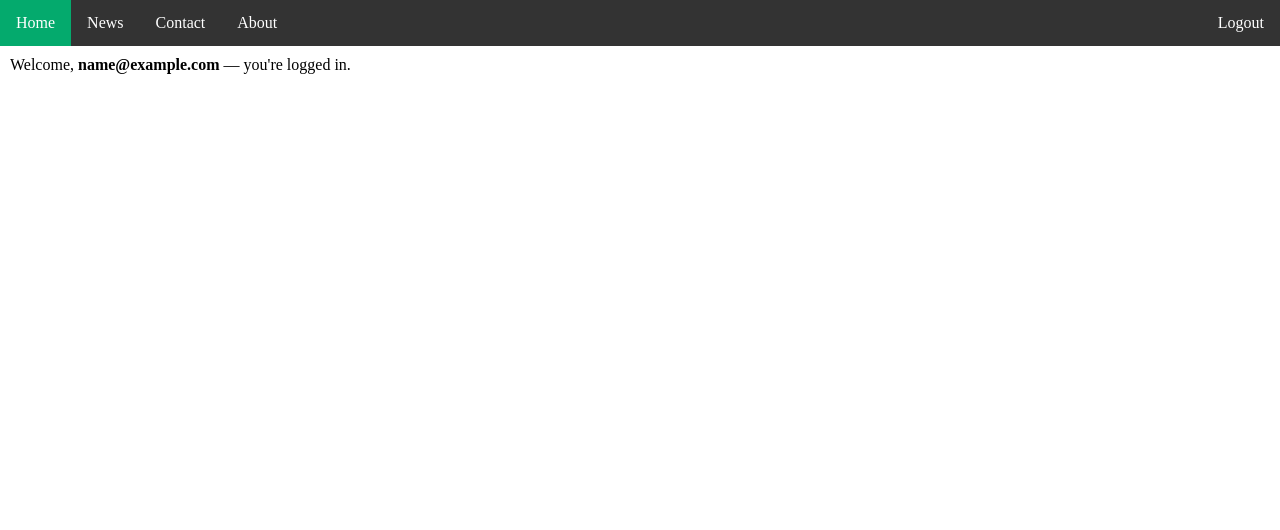
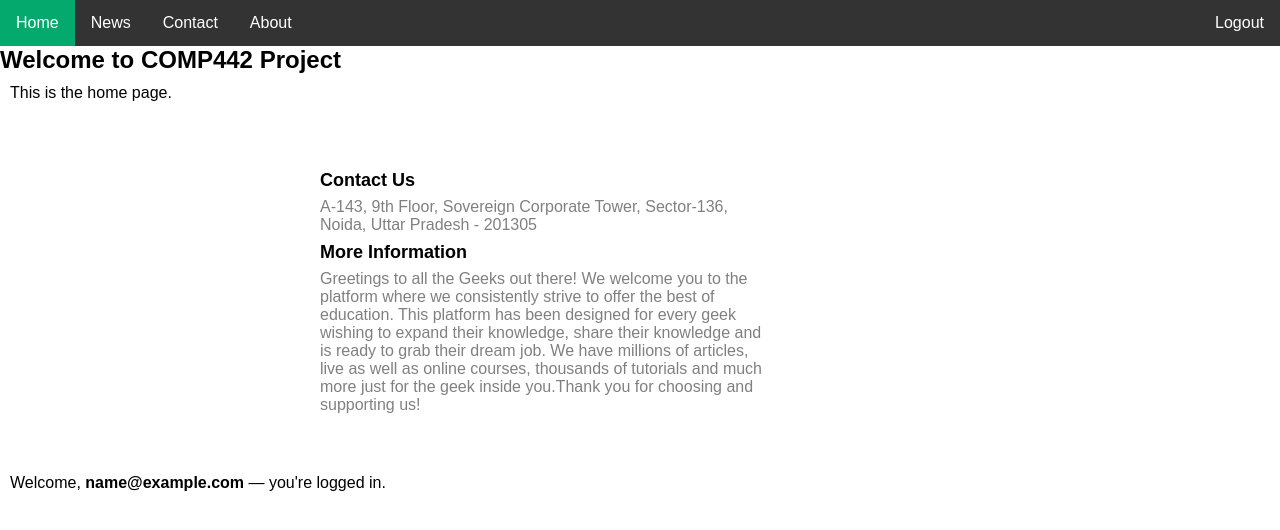
Before and after one commit to greathouserc/COMP442Project, a Flask app: page / in a window 1280 px wide. Shown: the top 530 px of the page. Run offline with Flask 3, Linux system fonts and the light colour scheme; a user stored in the database is signed in; tables that the repository leaves empty hold one stand-in row (values such as "Sample post"); parts of the project's set-up code (start-up, migrations or seed data) failed here and were passed over.

Commit message:
added code for authenticated and unauthenticated users for the home page.

```diff
--- a/app/auth/routes.py
+++ b/app/auth/routes.py
@@ -85,4 +85,4 @@ def post_login():
 @login_required
 def route_logout():
     logout_user()
-    return redirect(url_for('auth.get_login'))
+    return redirect(url_for('core.index'))
--- a/app/core/routes.py
+++ b/app/core/routes.py
@@ -1,10 +1,8 @@
-from flask import render_template, redirect, url_for
+from flask import render_template
 from flask_login import current_user
 
 from app.core import bp
 
 @bp.route('/')
 def index():
-    if current_user.is_authenticated:
-        return render_template('home.html', user=current_user)
-    return redirect(url_for('auth.get_login'))
+    return render_template('home.html', user=current_user)
--- a/app/core/templates/home.html
+++ b/app/core/templates/home.html
@@ -4,23 +4,96 @@
   <meta charset="utf-8">
   <meta name="viewport" content="width=device-width, initial-scale=1">
   <link rel="stylesheet" href="{{ url_for('static', filename='css/navbar.css') }}">
+  <link rel="stylesheet" href="{{ url_for('static', filename='css/homepage.css') }}">
   <title>Home</title>
 </head>
 <body>
   <header>
     <body>
+      <nav>
         <ul>
           <li><a class="active" href="#home">Home</a></li>
           <li><a href="#news">News</a></li>
           <li><a href="#contact">Contact</a></li>
           <li><a href="#about">About</a></li>
+          {% if user.is_authenticated == true %}
           <li style="float:right"><a href="{{ url_for('auth.route_logout') }}">Logout</a></li>
+          {% else %}
+          <li style="float:right"><a href="{{ url_for('auth.get_login') }}">Login</a></li>
+          {% endif %}
+
 
         </ul>
+      </nav>
+
+      <!-- Sections -->
+
+      <!-- Splash Page Section -->
+
+      <section id="home">
+        <h1>Welcome to COMP442 Project</h1>
+        <p>This is the home page.</p>
+      </section>
+
+      <!-- Helpful References -->
+
+       <section class="contact" id="contact">
+        <div class="content">
+          {% if not user.is_authenticated %}
+            <div class="title"><span>Sign Up</span></div>
+            <div class="contactMenu">
+                <div class="input1">
+                    <p>Create an account to access all features!</p>
+                    <div class="button">
+                        <a href="{{ url_for('auth.get_registration') }}" class="button">Sign Up Now</a>
+                    </div>
+                </div>
+            </div>
+          {% endif %}
+                <div class="input3">
+                    <div class="rightside1">
+                        <div class="title1">
+                            <span>
+                                Contact Us
+                            </span>
+                        </div>
+                        <div class="content1">
+                            A-143, 9th Floor, Sovereign
+                            Corporate Tower, Sector-136,
+                            Noida, Uttar Pradesh - 201305
+                        </div>
+                        <div class="title1">
+                            <span>More Information</span>
+                        </div>
+                        <div class="content1">
+                            Greetings to all the Geeks out there!
+                            We welcome you to the platform where we
+                            consistently strive to offer the best
+                            of education. This platform has been
+                            designed for every geek wishing to
+                            expand their knowledge, share their
+                            knowledge and is ready to grab their
+                            dream job. We have millions of articles,
+                            live as well as online courses, thousands
+                            of tutorials and much more just for the
+                            geek inside you.Thank you for choosing
+                            and supporting us!
+                        </div>
+                    </div>
+                </div>
+            </div>
+        </div>
+
+
+
     </body>
   </header>
   <main>
+    {% if user.is_authenticated %}
       <p>Welcome, <strong>{{ user.email }}</strong> — you're logged in.</p>
+    {% else %}
+      <p>Welcome to our site! Please <a href="{{ url_for('auth.get_login') }}">login</a> or <a href="{{ url_for('auth.get_registration') }}">register</a> to access all features.</p>
+    {% endif %}
   </main>
 </body>
 </html>
--- /dev/null
+++ b/app/static/css/homepage.css
@@ -0,0 +1,319 @@
+* {
+    padding: 0;
+    margin: 0;
+    box-sizing: border-box;
+}
+
+body {
+     font-family: "Fira Sans", sans-serif;
+}
+
+/* responsive navbar css */
+@media screen and (max-width: 600px) {
+    nav .sideMenuButton {
+        display: flex;
+    }
+
+    nav .navbar {
+        display: none;
+    }
+
+    .sideNavigationBar {
+        display: block !important;
+    }
+}
+
+.sideNavigationBar {
+    height: 100%;
+    position: fixed;
+    top: 0;
+    right: 0%;
+    background-color: green;
+    overflow-x: hidden;
+    transition: 0.3s ease-in;
+    padding-top: 60px;
+    display: none;
+}
+
+.sideNavigationBar a {
+    padding: 8px 8px 8px 40px;
+    display: block;
+    font-size: 25px;
+    font-weight: 500;
+    color: #d1d1d1;
+    transition: 0.3s;
+    text-decoration: none;
+}
+
+.sideNavigationBar a button {
+    padding: 10px 20px;
+    border-radius: 10px;
+    color: green;
+    font-size: 16px;
+    border-style: none;
+    font-weight: 700;
+}
+
+.sideNavigationBar a:hover {
+    color: white;
+}
+
+.sideNavigationBar .closeButton {
+    position: absolute;
+    top: 10px;
+    right: 25px;
+    font-size: 20px;
+    margin-left: 50px;
+}
+
+.line {
+    display: flex;
+    justify-content: space-between;
+    align-items: center;
+    margin: 2% 5%;
+}
+
+.line .side1 {
+    padding-right: 50px;
+}
+
+.side1 h1 {
+    font-size: 60px;
+    margin-bottom: 10px;
+    color: green;
+}
+
+.side1 button {
+    width: 200px;
+    padding: 12px 20px;
+    border-radius: 20px;
+    border-style: none;
+    color: black;
+    font-size: 17px;
+    font-weight: 600;
+}
+
+/* ...existing code... */
+
+/* Header content responsive */
+@media screen and (max-width: 980px) {
+    .side2 img {
+        width: 350px;
+    }
+
+    .side1 h1 {
+        font-size: 40px;
+    }
+
+    .side1 p {
+        font-size: 17px;
+    }
+
+    .line {
+        margin-top: 80px;
+    }
+}
+
+@media screen and (max-width: 600px) {
+    .side1 h1 {
+        font-size: 35px;
+    }
+
+    .line {
+        flex-direction: column;
+    }
+
+    .line .side1 {
+        padding: 30px;
+    }
+}
+
+/* section */
+
+section .topic a {
+    font-size: 25px;
+    font-weight: 500;
+    margin-bottom: 10px;
+}
+
+.about .boxes {
+    display: flex;
+    flex-wrap: wrap;
+    justify-content: space-between;
+}
+
+.about .boxes .box {
+    margin: 10px 20px;
+    max-width: calc(100% / 3 - 50px);
+    text-align: center;
+    border-radius: 12px;
+    padding: 30px 10px;
+    box-shadow: 0 5px 10px rgba(0, 0, 0, 0.12);
+    cursor: default;
+}
+
+/* Contact Page  */
+
+.contact {
+    padding: 20px;
+}
+
+.contact .content {
+    margin: 0 auto;
+    padding: 30px 0;
+}
+
+.content .title {
+    width: 80%;
+    text-align: center;
+    font-weight: bolder;
+    font-size: 40px;
+}
+
+.title {
+    margin-bottom: 30px;
+    margin-left: 80px;
+}
+
+.contactMenu {
+    display: flex;
+    justify-content: space-evenly;
+}
+
+.input2 {
+    margin-top: 10;
+}
+
+.label1 {
+    font-size: 18px;
+    margin-top: 8px;
+    margin-bottom: 8px;
+    font-weight: bolder;
+}
+
+.contactMenu .input1 input {
+    border-radius: 13px;
+    padding: 6px;
+}
+
+.input2 input {
+    border-color: rgb(252, 244, 244);
+    width: 400px;
+}
+
+.button {
+    margin-top: 12px;
+    margin-left: 5px;
+}
+
+.button button {
+    width: 162px;
+    height: 35px;
+    border-radius: 12px;
+    border-color: transparent;
+}
+
+.button button:hover {
+    background-color: #8cc099;
+}
+
+button {
+    width: 162px;
+    height: 35px;
+    border-radius: 12px;
+    border-color: transparent;
+}
+
+button:hover {
+    background-color: #8cc099;
+}
+
+.rightside1 {
+    display: flex;
+    flex-direction: column;
+    margin-left: 300px;
+}
+
+.title1 {
+    font-size: 18px;
+    margin-top: 8px;
+    margin-bottom: 5px;
+    font-weight: bolder;
+}
+
+.content1 {
+    width: 450px;
+    margin-top: 2px;
+    color: grey;
+}
+
+/* Footer */
+footer {
+    background: var(--primary-color);
+    padding: 15px 0;
+    text-align: center;
+    font-family: "Poppins", sans-serif;
+}
+
+footer .footer span {
+    font-size: 17px;
+    font-weight: 400;
+    color: var(--white-color);
+}
+
+footer .footer span a {
+    font-weight: 500;
+    color: var(--white-color);
+}
+
+footer .footer span a:hover {
+    text-decoration: underline;
+}
+
+@media screen and (max-width: 1060px) {
+    .contactMenu {
+        flex-direction: column;
+        align-items: center;
+    }
+
+    .rightside1 {
+        display: flex;
+        flex-direction: column;
+        margin-left: 0px;
+    }
+
+    .content1 {
+        width: 100%;
+        margin-top: 2px;
+        color: grey;
+    }
+
+    .side2 img {
+        width: 95%;
+        height: 90%;
+    }
+}
+
+@media screen and (max-width: 600px) {
+    .side2 img {
+        width: 100%;
+    }
+
+    section .topic a {
+        font-size: 20px;
+    }
+
+    section .topic p {
+        font-size: 5px;
+    }
+
+    .about .boxes {
+        display: flex;
+        flex-direction: column;
+        align-items: center;
+    }
+
+    .about .boxes .box {
+        max-width: 70%;
+    }
+}
```
Lines whose indentation alone changed are shown as unchanged.
